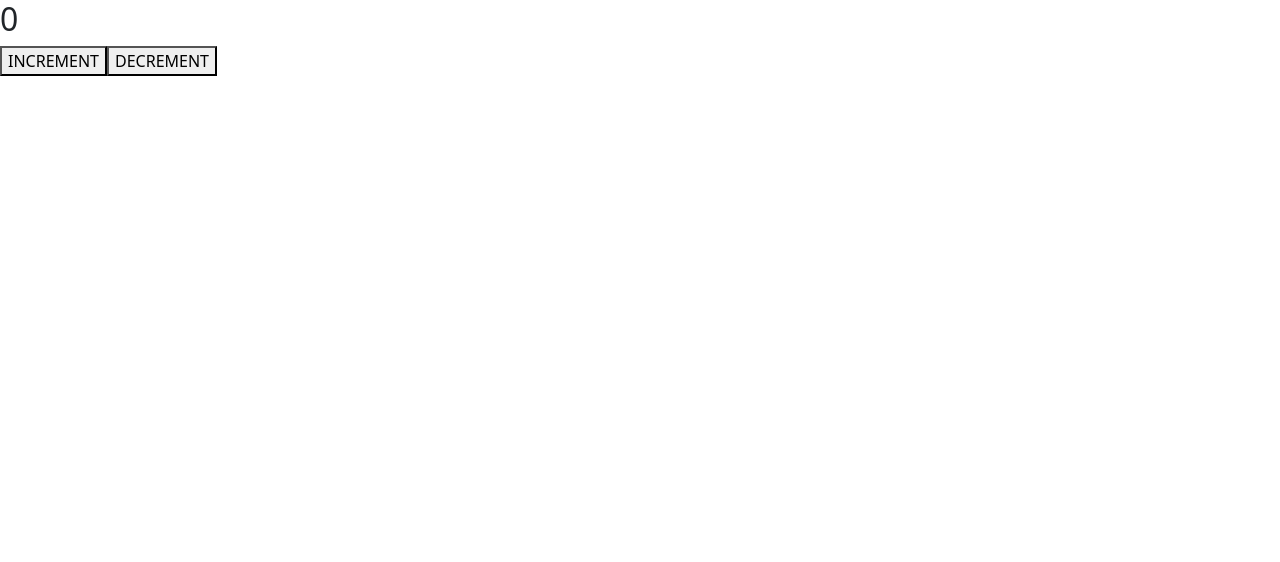
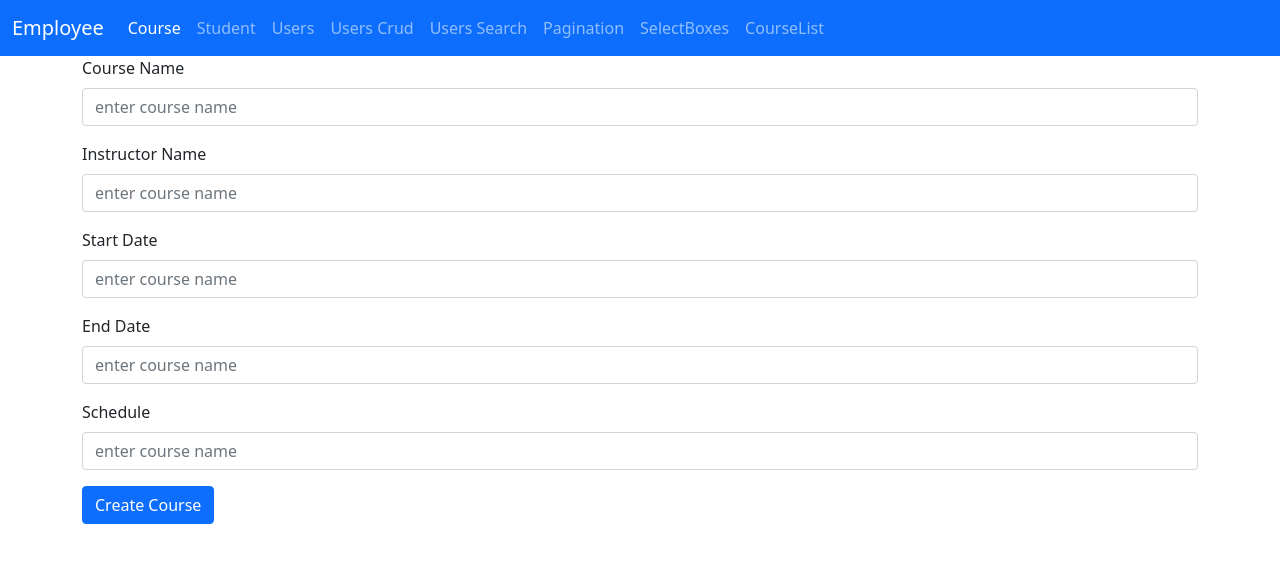
Before and after one commit to Mahi500/Full_Stack_Developer_Training, a React (Create React App) app in the folder first-react-app/: page /course in a window 1280 px wide. Shown: the top 562 px of the page. Built offline with nearby package versions, Linux system fonts and the light colour scheme.

Commit message:
redux concept

```diff
--- a/first-react-app/package.json
+++ b/first-react-app/package.json
@@ -10,8 +10,10 @@
     "express": "^4.18.2",
     "react": "^18.2.0",
     "react-dom": "^18.2.0",
+    "react-redux": "^8.1.3",
     "react-router-dom": "^6.4.5",
     "react-scripts": "5.0.1",
+    "redux": "^4.2.1",
     "web-vitals": "^2.1.4"
   },
   "scripts": {
--- a/first-react-app/src/App.js
+++ b/first-react-app/src/App.js
@@ -18,6 +18,7 @@ import UseEffectHook from './components/hooks/UseEffect';
 import MenuItem from './components/hooks/PropsDrilling';
 import Context from './components/hooks/UseContext';
 import UseReducer from './components/hooks/UseReducerDemo';
+import UseRefDemo from './components/hooks/useRefDemo';
 function App() {
 
   let msg="hello good morning";
@@ -106,6 +107,7 @@ sayHello();
       {/* <MenuItem/> */}
       {/* <Context/> */}
       <UseReducer/>
+      <UseRefDemo/>
     </div>
 
   );
--- a/first-react-app/src/MainApp.js
+++ b/first-react-app/src/MainApp.js
@@ -5,7 +5,8 @@ import EmployeePage from './Pages/EmployeePage';
 import StudentPage from './Pages/StudentPage';
 import Header from './Pages/Header';
 import StudentList from './Pages/StudentList';
-import Userpage from './Pages/Userpage';
+import CourseListPage from './Pages/CourseListPage';
+import userslist from './Pages/CourseListPage'
 import UsersCrud from './Pages/UsersCrud';
 import UserSearchPage from "./Pages/UserSearchPage";
 import Pagination from './components/Pagination';
@@ -23,15 +24,16 @@ function MainApp(){
            <BrowserRouter>
            <Header/>
            <Routes>
-            {/* <Route path="/employee" element={<EmployeePage/>}></Route>
+            <Route path="/employee" element={<EmployeePage/>}></Route>
             <Route path="/course" element={<CoursePage/>}></Route>
             <Route path="/student" element={<StudentPage/>}></Route>
             <Route path="/studentlist" element={<StudentList/>}></Route>
-            <Route path="/users" element={<Userpage/>}></Route>
-            <Route path="/userscrud" element={<UsersCrud/>}></Route>
-            <Route path="/usersearchpage" element={<UserSearchPage/>}></Route> */}
+            {/* ><Route path="/users" element={<Userpage/>}></Route */}
+            <Route path="/courselist" element={<CourseListPage/>}></Route>
+            {/* <Route path="/userscrud" element={<UsersCrud/>}></Route>
+            <Route path="/usersearchpage" element={<UserSearchPage/>}></Route>
             <Route path="/pagination" element={<Pagination/>}></Route>
-            <Route path="/selectbox" element={<SelectBoxes/>}></Route>
+            <Route path="/selectbox" element={<SelectBoxes/>}></Route> */}
            </Routes>
            </BrowserRouter>
         </div>
--- /dev/null
+++ b/first-react-app/src/Pages/CourseListPage.js
@@ -0,0 +1,37 @@
+import { useSelector} from "react-redux";
+
+export default function Courselist() {
+
+    const courses = useSelector((state) => state.courses.courses);
+
+    return (
+        <div>
+            <h3>Course List</h3>
+            <ul>
+                {
+                    courses.map((course, index) => {
+
+                        return (
+                                <div>
+                                <li key={index}>
+                                <div className="list-group">
+                                    <a href="#" className="list-group-item list-group-item-primary" aria-current="true">
+                                        <div className="d-flex w-100 justify-content-between">
+                                            <h5 className="mb-1">{course.courseName}</h5>
+                                            <small>{course.startDate} to {course.endDate}</small>
+                                        </div>
+                                        <p className="mb-1">{course.instructorName}</p>
+                                        <small>Time: {course.schedule}</small>
+                                    </a>
+                                    <br/>
+                                </div>
+                                </li>
+                                </div>
+
+                        )
+                    })
+                }
+            </ul>
+        </div>
+    )
+}
--- a/first-react-app/src/Pages/CoursePage.js
+++ b/first-react-app/src/Pages/CoursePage.js
@@ -1,9 +1,71 @@
-function CoursePage(){
+import {useSelector, useDispatch} from 'react-redux';
+import { useNavigate } from 'react-router-dom';
+import {useState} from 'react';
 
-    return(
 
-        <div>
-            <h1>Hello I am in Course Page</h1>
+const initialState={
+
+    courseName:"",
+    instructorName:"",
+    startDate:"",
+    endDate:"",
+    schedule:""
+}
+
+
+
+function CoursePage() {
+
+    const [course,setCourse]=useState(initialState);
+
+    const dispatch=useDispatch();
+
+    const navigate=useNavigate()
+
+    const handleCourseChange=(e)=>{
+
+        setCourse((prevItem)=>({
+
+            ...prevItem,
+            [e.target.name]:e.target.value
+
+        }))
+
+    }
+
+    const createCourse=()=>{
+
+        console.log("course data=", course);
+
+        dispatch({type:"ADD_COURSE", payload: course})
+
+        navigate('/courselist')
+    }
+
+    return (
+
+        <div className="container">
+            <div className="mb-3">
+                <label className="form-label">Course Name</label>
+                <input type="email" className="form-control" name="courseName" value={course.courseName} onChange={(e)=>handleCourseChange(e)} placeholder="enter course name"/>
+            </div>
+            <div className="mb-3">
+                <label className="form-label">Instructor Name</label>
+                <input type="email" className="form-control" name="instructorName" value={course.instructorName} onChange={(e)=>handleCourseChange(e)} placeholder="enter course name"/>
+            </div>
+            <div className="mb-3">
+                <label className="form-label">Start Date</label>
+                <input type="email" className="form-control" name="startDate" value={course.startDate} onChange={(e)=>handleCourseChange(e)} placeholder="enter course name"/>
+            </div>
+            <div className="mb-3">
+                <label className="form-label">End Date</label>
+                <input type="email" className="form-control" name="endDate" value={course.endDate} onChange={(e)=>handleCourseChange(e)} placeholder="enter course name"/>
+            </div>
+            <div className="mb-3">
+                <label className="form-label">Schedule</label>
+                <input type="email" className="form-control" name="schedule" value={course.schedule} onChange={(e)=>handleCourseChange(e)}  placeholder="enter course name"/>
+            </div>
+            <button className="btn btn-primary" onClick={()=>{createCourse()}}>Create Course</button>
         </div>
     )
 }
--- a/first-react-app/src/Pages/Header.js
+++ b/first-react-app/src/Pages/Header.js
@@ -45,6 +45,9 @@ function Header() {
                             <li className="nav-item">
                                 <Link className="nav-link" to="/selectbox">SelectBoxes</Link>
                             </li>
+                            <li className="nav-item">
+                                <Link className="nav-link" to="/courselist">CourseList</Link>
+                            </li>
 
                         </ul>
                     </div>
--- a/first-react-app/src/components/hooks/UseReducerDemo.js
+++ b/first-react-app/src/components/hooks/UseReducerDemo.js
@@ -34,12 +34,13 @@ function UseReducerHookDemo(){
 
         dispatch({type:'DECREMENT'})
     }
+
     return(
 
         <div>
         <h2>{state.count}</h2>
-        <button onClick={()=>Increment()}>INCREMENT</button>
-        <button onClick={()=>Decrement()}>DECREMENT</button>
+        <button type="button" className="btn btn-primary" onClick={()=>Increment()}>INCREMENT</button>
+        <button type="button" className="btn btn-secondary"onClick={()=>Decrement()}>DECREMENT</button>
         </div>
 
         )
--- /dev/null
+++ b/first-react-app/src/components/hooks/useRefDemo.js
@@ -0,0 +1,32 @@
+import { useRef, useEffect } from 'react';
+
+function UseRefDemo() {
+
+    const inputRef = useRef("")
+
+    useEffect(() => {
+
+        inputRef.current.focus();
+    })
+
+
+
+    const submit = (e) => {
+
+        e.preventDefault()
+        console.log("Ref==", inputRef)   // it returns current object
+        console.log(inputRef.current)   // it returns input type
+        console.log(inputRef.current.value)  // it returns value which you type in text box
+    }
+
+    return (
+
+        <div>
+            <h2>Demo of UseRef hook</h2>
+            <input type="text" ref={inputRef} />
+            <button onClick={submit}>Submit</button>
+        </div>
+    )
+}
+
+export default UseRefDemo;
--- a/first-react-app/src/index.js
+++ b/first-react-app/src/index.js
@@ -3,12 +3,20 @@ import ReactDOM from 'react-dom/client';
 import App from './App';
 import Header from './Header';
 import MainApp from './MainApp';
+import {createStore} from 'redux';
+import {Provider} from 'react-redux';
+import rootReducer from './reducers/rootReducer';
 
+const store=createStore(rootReducer);
 
 const root = ReactDOM.createRoot(document.getElementById('root'));
 root.render(
 
-    <App/>
+    <Provider store={store}>
+
+     <MainApp/>
+
+    </Provider>
 
 
 );
--- /dev/null
+++ b/first-react-app/src/reducers/CourseReducer.js
@@ -0,0 +1,23 @@
+const initialState={
+
+    courses:[]
+}
+
+const CourseReducer=(state=initialState,action)=>{
+
+    if(action.type==='ADD_COURSE'){
+
+        return {
+                ...state,
+                courses:[...state.courses, action.payload]
+        }
+    }
+    else
+    {
+        return state;
+    }
+
+
+}
+
+export default CourseReducer;
--- /dev/null
+++ b/first-react-app/src/reducers/rootReducer.js
@@ -0,0 +1,6 @@
+import { combineReducers } from "redux";
+import CourseReducer from "./CourseReducer";
+
+const rootReducer= combineReducers({courses:CourseReducer})
+
+export default rootReducer;
```
Also changed, not shown: 1 other file (tests, documents, lock files or other folders).
